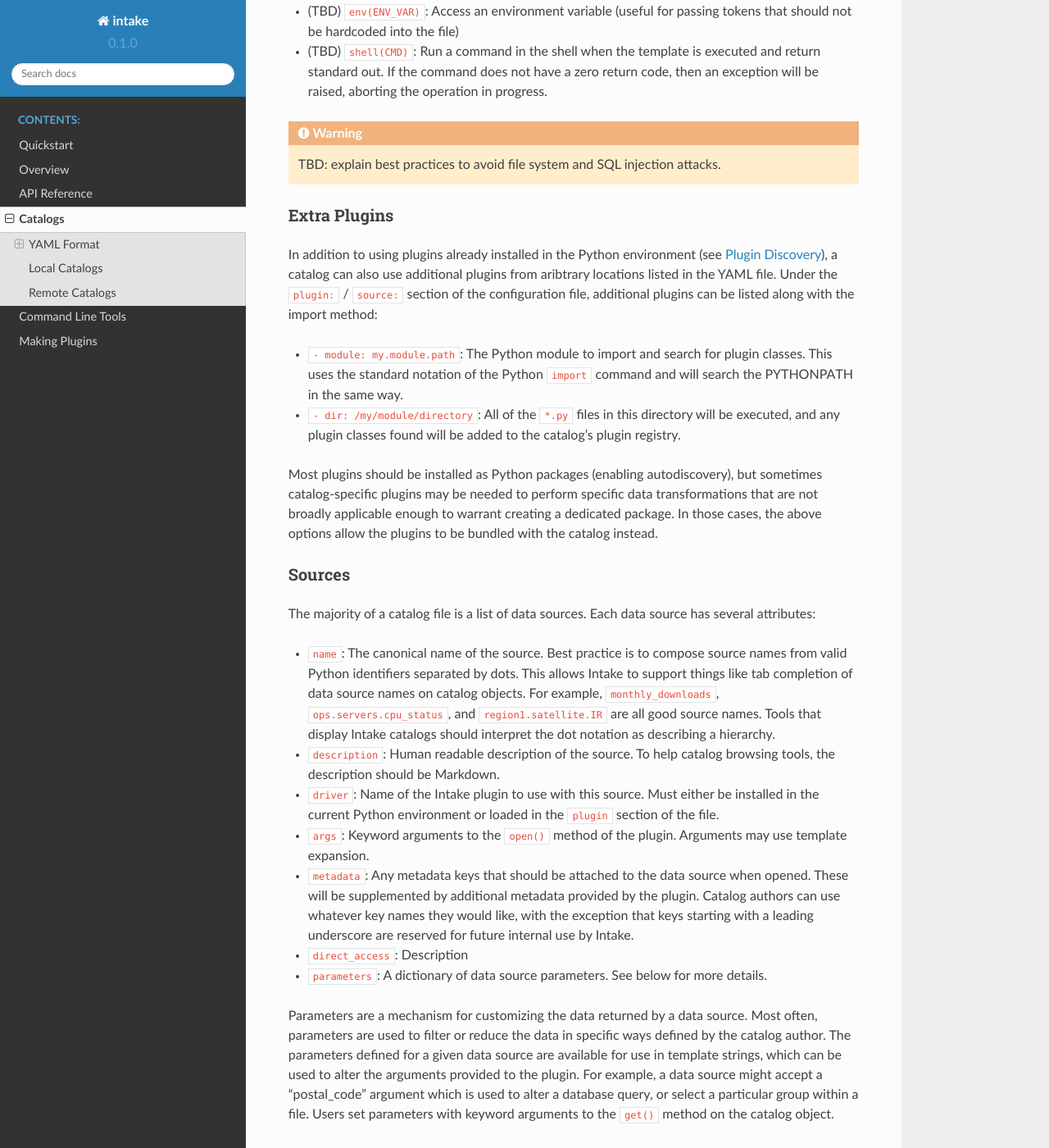
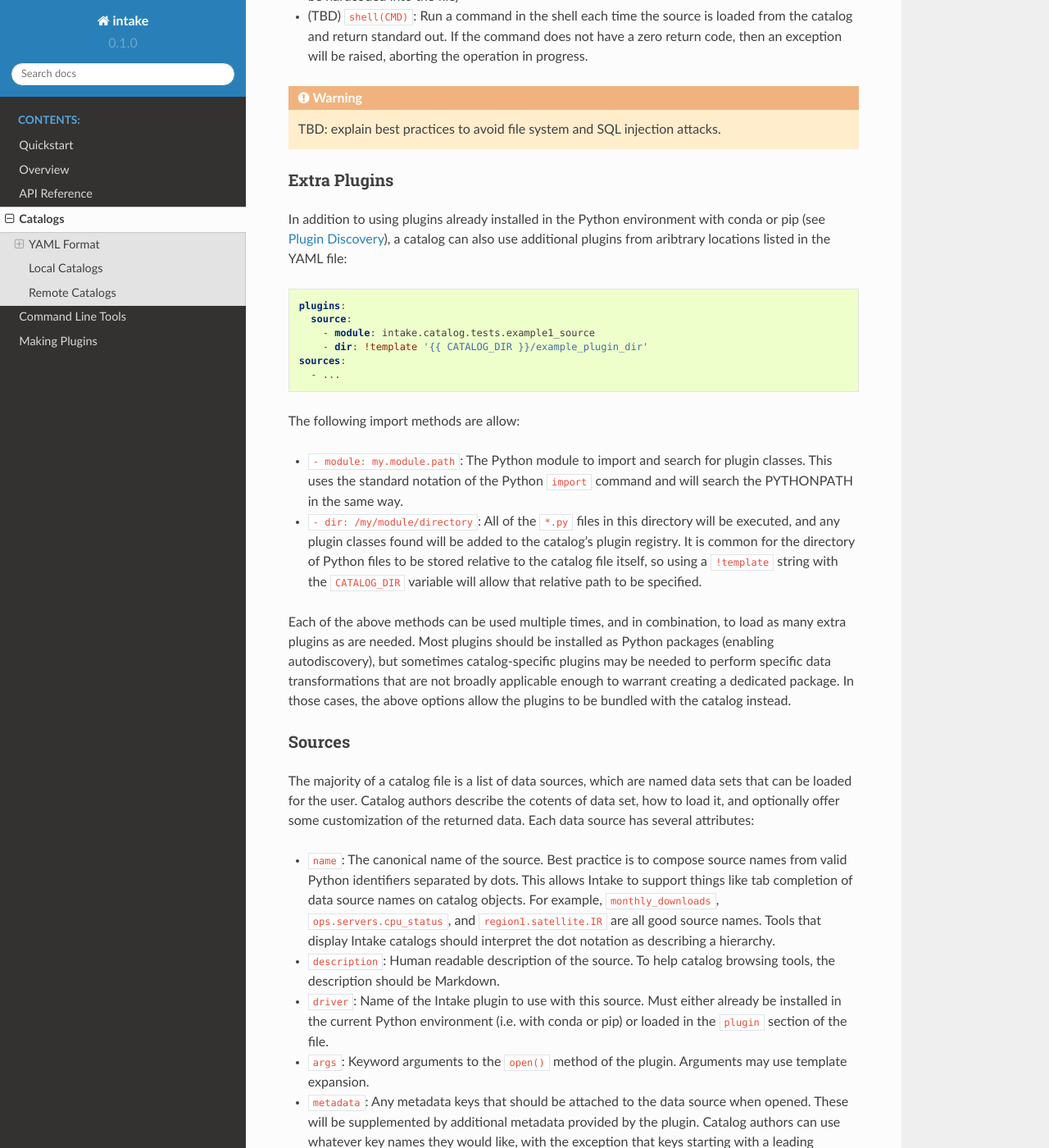
Before and after one commit to intake/intake, a Sphinx documentation site: the page built from docs/source/catalog.rst, in a window 1280 px wide and 1400 px high, scrolled down 1615 px. Shown: the whole window at 82% size. Built offline with Sphinx 7.4.7 and the Read the Docs theme 2.0.0, drawn with Linux system fonts in a browser that asks for light colours; some of the changed text lies outside the part shown.

Commit message:
Edits based on review comments

```diff
--- a/docs/source/catalog.rst
+++ b/docs/source/catalog.rst
@@ -16,14 +16,10 @@
 
 .. code-block:: yaml
 
-    plugins:
-      source:
-        - module: intake.catalog.tests.example1_source
-        - dir: !template '{{ CATALOG_DIR }}/example_plugin_dir'
     sources:
       - name: example
         description: test
-        driver: example1_plugin
+        driver: random
         args: {}
 
       - name: entry1_full
@@ -58,9 +54,9 @@
 
 Typically, templates are used to construct plugin arguments based on user-provided parameters in the context of a particular catalog entry.  There are also special Jinja2 variables functions that are automatically available in all template strings:
 
-- ``CATALOG_DIR``: The full path to the directory containing the YAML catalog file.  This is especially useful for constructing
+- ``CATALOG_DIR``: The full path to the directory containing the YAML catalog file.  This is especially useful for constructing paths relative to the catalog directory to locate data files and custom plugins.
 - (TBD) ``env(ENV_VAR)``: Access an environment variable (useful for passing tokens that should not be hardcoded into the file)
-- (TBD) ``shell(CMD)``: Run a command in the shell when the template is executed and return standard out.  If the command does not have a zero return code, then an exception will be raised, aborting the operation in progress.
+- (TBD) ``shell(CMD)``: Run a command in the shell each time the source is loaded from the catalog and return standard out.  If the command does not have a zero return code, then an exception will be raised, aborting the operation in progress.
 
 .. warning::
 
@@ -70,29 +66,40 @@
 Extra Plugins
 '''''''''''''
 
-In addition to using plugins already installed in the Python environment (see :ref:`plugin-discovery`), a catalog can also use additional plugins from aribtrary locations listed in the YAML file.  Under the ``plugin:`` / ``source:`` section of the configuration file, additional plugins can be listed along with the import method:
+In addition to using plugins already installed in the Python environment with conda or pip (see :ref:`plugin-discovery`), a catalog can also use additional plugins from aribtrary locations listed in the YAML file:
+
+.. code-block:: yaml
+
+    plugins:
+      source:
+        - module: intake.catalog.tests.example1_source
+        - dir: !template '{{ CATALOG_DIR }}/example_plugin_dir'
+    sources:
+      - ...
+
+
+The following import methods are allow:
 
 - ``- module: my.module.path``: The Python module to import and search for plugin classes.  This uses the standard notation of the Python ``import`` command and will search the PYTHONPATH in the same way.
-- ``- dir: /my/module/directory``: All of the ``*.py`` files in this directory will be executed, and any plugin classes found will be added to the catalog's plugin registry.
+- ``- dir: /my/module/directory``: All of the ``*.py`` files in this directory will be executed, and any plugin classes found will be added to the catalog's plugin registry.  It is common for the directory of Python files to be stored relative to the catalog file itself, so using a ``!template`` string with the ``CATALOG_DIR`` variable will allow that relative path to be specified.
 
-Most plugins should be installed as Python packages (enabling autodiscovery), but sometimes catalog-specific plugins may be needed to perform specific data transformations that are not broadly applicable enough to warrant creating a dedicated package.  In those cases, the above options allow the plugins to be bundled with the catalog instead.
+Each of the above methods can be used multiple times, and in combination, to load as many extra plugins as are needed.  Most plugins should be installed as Python packages (enabling autodiscovery), but sometimes catalog-specific plugins may be needed to perform specific data transformations that are not broadly applicable enough to warrant creating a dedicated package.  In those cases, the above options allow the plugins to be bundled with the catalog instead.
 
-.. _catalog-sources:
 
 Sources
 '''''''
 
-The majority of a catalog file is a list of data sources.  Each data source has several attributes:
+The majority of a catalog file is a list of data sources, which are named data sets that can be loaded for the user.  Catalog authors describe the cotents of data set, how to load it, and optionally offer some customization of the returned data.  Each data source has several attributes:
 
 - ``name``: The canonical name of the source.  Best practice is to compose source names from valid Python identifiers separated by dots.  This allows Intake to support things like tab completion of data source names on catalog objects. For example, ``monthly_downloads``, ``ops.servers.cpu_status``, and ``region1.satellite.IR`` are all good source names.  Tools that display Intake catalogs should interpret the dot notation as describing a hierarchy.
 - ``description``: Human readable description of the source.  To help catalog browsing tools, the description should be Markdown.
-- ``driver``: Name of the Intake plugin to use with this source.  Must either be installed in the current Python environment or loaded in the ``plugin`` section of the file.
+- ``driver``: Name of the Intake plugin to use with this source.  Must either already be installed in the current Python environment (i.e. with conda or pip) or loaded in the ``plugin`` section of the file.
 - ``args``: Keyword arguments to the ``open()`` method of the plugin.  Arguments may use template expansion.
 - ``metadata``: Any metadata keys that should be attached to the data source when opened.  These will be supplemented by additional metadata provided by the plugin.  Catalog authors can use whatever key names they would like, with the exception that keys starting with a leading underscore are reserved for future internal use by Intake.
-- ``direct_access``: Description
+- ``direct_access``: Control whether the data is directly accessed by the client, or proxied through a catalog server.  See :ref:`remote-catalogs` for more details.
 - ``parameters``: A dictionary of data source parameters.  See below for more details.
 
-Parameters are a mechanism for customizing the data returned by a data source.  Most often, parameters are used to filter or reduce the data in specific ways defined by the catalog author.  The parameters defined for a given data source are available for use in template strings, which can be used to alter the arguments provided to the plugin.  For example, a data source might accept a "postal_code" argument which is used to alter a database query, or select a particular group within a file.  Users set parameters with keyword arguments to the ``get()`` method on the catalog object.
+Parameters allow the user to customize the data returned by a data source.  Most often, parameters are used to filter or reduce the data in specific ways defined by the catalog author.  The parameters defined for a given data source are available for use in template strings, which can be used to alter the arguments provided to the plugin.  For example, a data source might accept a "postal_code" argument which is used to alter a database query, or select a particular group within a file.  Users set parameters with keyword arguments to the ``get()`` method on the catalog object.
 
 Parameter Definition
 ^^^^^^^^^^^^^^^^^^^^
@@ -112,7 +119,7 @@
 Local Catalogs
 --------------
 
-Catalogs can be entirely local, in-memory objects.  A catalog file can be loaded by creating a Catalog object::
+A Catalog can be loaded from a YAML file on the local filesystem by creating a Catalog object::
 
     from intake import Catalog
 
--- a/docs/source/making-plugins.rst
+++ b/docs/source/making-plugins.rst
@@ -15,32 +15,32 @@
 
 * dataframe
 * ndarray
-* python (list of dictionaries)
+* python (list of Python objects, usually dictionaries)
 
-A given plugin must only return one kind of container.  If a file format (such as HDF5) could reasonably be interpreted as two different data models depending on usage (such as a dataframe or an ndarray), then two different plugins need to be created with different names.
+A given plugin must only return one kind of container.  If a file format (such as HDF5) could reasonably be interpreted as two different data models depending on usage (such as a dataframe or an ndarray), then two different plugins need to be created with different names.  If a plugin returns the ``python`` container, it should document what Python objects will appear in the list.
 
-The source of data should be essentially permanent and immutable.  That is, loading the data should not destroy or modify the data, nor should closing the data source destroy the data either.  When a data source is serialized and sent to another host, it will need to be reopened at the destination, which may cause queries to be re-executed and files to be reopened.  Data sources that treat readers as "consumers" and remove data once read will cause erratic behavior, so Intake is not suitable for accessing things like message queues.
+The source of data should be essentially permanent and immutable.  That is, loading the data should not destroy or modify the data, nor should closing the data source destroy the data either.  When a data source is serialized and sent to another host, it will need to be reopened at the destination, which may cause queries to be re-executed and files to be reopened.  Data sources that treat readers as "consumers" and remove data once read will cause erratic behavior, so Intake is not suitable for accessing things like FIFO message queues.
 
 Schema
 ''''''
 
-The schema of a data source is assumed to be knowable prior to loading the data in full.  However, different kinds of data sources may not be able to determine their schema entirely ahead of time.  For example, determining the length of a CSV data set requires scanning the entire file, and many databases only report the field names and types after executing a query.  In these cases, there may be unknown parts of the schema before the read is executed.  Plugins may choose to have the user input this unknown information in the `open()` method, or do some kind of partial data inspection to determine the schema.  Regardless of method used, schema determination should be roughly independent of the number of returned records.
+The schema of a data source is assumed to be knowable prior to loading the data in full.  However, different kinds of data sources may not be able to determine their schema entirely ahead of time.  For example, determining the length of a CSV data set requires scanning the constituent files, and many databases will not report the field names and field types of the result set until *after* executing the query.  In these cases, there may be unknown parts of the schema before the read is executed.  Plugins may choose to have the user input this unknown information in the `open()` method, or do some kind of partial data inspection to determine the schema.  Regardless of method used, the time spent figuring out the schema ahead of time should be short and not scale with the size of the data.
 
 Partitioning
 ''''''''''''
 
-Data sources are assumed to be *partitionable*.  A data partion is a randomly accessible fragment of the data.  Partitions are numbered, starting from zero, and correspond to contiguous chunks of data divided along the first index of the data structure.
+Data sources are assumed to be *partitionable*.  A data partion is a randomly accessible fragment of the data.  Partitions are numbered, starting from zero, and correspond to contiguous chunks of data divided along the first dimension of the data structure.  (Tables and Python lists only have one dimension, ndarrays can have more than one.)
 
 .. note::
 
     Representation of ndarrays partitioned along multiple axes is TBD, but a desired feature.
 
-Not all data sources can be partitioned.  For example, arbitrary SQL queries generally cannot be partitioned, and file formats without sufficient indexing often can only be read from beginning to end.  In these cases, the DataSource object should report that there is only 1 partition.  However, it often makes sense for a data source to be able to represent a directory of files, in which case the files can become the partitions.
+Not all data sources can be partitioned.  For example, arbitrary SQL queries generally cannot be partitioned, and file formats without sufficient indexing often can only be read from beginning to end.  In these cases, the DataSource object should report that there is only 1 partition.  However, it often makes sense for a data source to be able to represent a directory of files, in which case each file will correspond to one partition.
 
 Metadata
 ''''''''
 
-Once opened, a DataSource object can have arbitrary metadata associated with it.  The metadata for a data source has basically the same data model as a JSON object (to ensure it can be serialized without special measures).  This metadata comes from two sources:
+Once opened, a DataSource object can have arbitrary metadata associated with it.  The metadata for a data source should be a dictionary that can be serialized as JSON.  This metadata comes from two sources:
 
 1. A data catalog entry can associate fixed metadata with the data source.  This is helpful for data formats that do not have any support for metadata within the file format.
 
@@ -56,11 +56,13 @@
 
     class FooPlugin(base.Plugin):
         def __init__(self):
+            '''Create new instance of the plugin for the Foo file format.
             super(Plugin, self).__init__(name='foo', version='0.1',
                                         container='dataframe',
                                         partition_access=True)
 
         def open(self, urlpath, **kwargs):
+            '''Return a data source for Foo-format file with filename ``urlpath``.'''
             base_kwargs, source_kwargs = self.separate_base_kwargs(kwargs)
             return FooSource(urlpath=urlpath, my_kwargs=source_kwargs,
                             metadata=base_kwargs['metadata'])
@@ -74,7 +76,7 @@
 
 The ``open()`` method should return an instance of a subclass of ``intake.source.base.DataSource`` (see below).  The arguments of the ``open()`` method are entirely up to the plugin, except some standard optional arguments used by catalogs:
 
-- ``metadata``: a dictionary of metadata from the catalog to associate with the source.
+- ``metadata``: a dictionary of metadata from the catalog to associate with the source.  This dictionary must be serializable as JSON.
 
 To help with ``open()`` methods that need to use ``**kwargs`` for other reasons, the base class includes a ``separate_base_kwargs`` method which will split out the above arguments from the rest into separate dictionaries.
 
@@ -114,7 +116,7 @@
 
 - ``__init__(self)``: Should be very lightweight and fast.  No files or network resources should be opened, and no signifcant memory should be allocated yet.  Data sources are often serialized immediately.  The default implementation of the pickle protocol in the base class will record all the arguments to ``__init__()`` and recreate the object with those arguments when unpickled, assuming the class has no side effects.
 - ``_get_schema(self)``: May open files and network resources and return as much of the schema as possible in small amount of *approximately* constant  time.  The ``npartitions`` and ``extra_metadata`` attributes must be correct when ``_get_schema`` returns.  The ``dtype`` attribute is next most important, but may be ``None`` if unknown.  The ``shape`` tuple can contain ``None`` values if the size of some dimensions is not known before reading.  The ``datashape`` attribute is a placeholder for future integration with Blaze-like systems and optional for now.
-- ``_get_partition(self, i)``: Should return all of the data from a given partition id.  The base class will automatically verify that ``i`` is in the range ``[0, npartitions)``, so no range checking is required.
+- ``_get_partition(self, i)``: Should return all of the data from partition id ``i``, where ``i`` is an integer.  The base class will automatically verify that ``i`` is in the range ``[0, npartitions)``, so no range checking is required.
 - ``_close(self)``: Close any network or file handles and deallocate any significant memory.  Note that these resources may be need to be reopened/reallocated if ``_get_partition()`` is called again later.
 
 
@@ -123,12 +125,12 @@
 
 Some plugins may benefit from taking full control of the DataSource behavior, in which case they will need to override all the public methods, rather than the internal methods described in the previous section.  The implementations should follow these rules:
 
-- ``__init__(self)``: Same as above.  If the default pickle implementation is insufficient, extra information can be saved in this method.  Note that data sources should only pickle the minimum information required to recreate the class, even if that requires reopening files and network connections to do redundant work.  The object attributes should be set to default placeholder values (``None``) if they are not known yet.
+- ``__init__(self)``: Same as above.  The standard object attributes (like ``dtype`` and ``shape``) should be set to default placeholder values (``None``) if they are not known yet.
 - ``discover(self)``: Read the source attributes, like ``npartitions``, etc.  As with ``_get_schema()`` above, this method is assumed to be fast, and make a best effort to set attributes.
-- ``read(self)``: Return all the data in memory in one large container.
+- ``read(self)``: Return all the data in memory in one in-memory container.
 - ``read_chunked(self)``: Return an iterator that returns contiguous chunks of the data.  The chunking is generally assumed to be at the partition level, but could be finer grained if desired.
 - ``read_partition(self, i)``: Returns the data for a given partition id.  It is assumed that reading a given partition does not require reading the data that precedes it.  If ``i`` is out of range, an ``IndexError`` should be raised.
-- ``to_dask(self)``: Return a dask data structure corresponding to this data source.  It should be assumed that the data can be read from the Dask workers, so the loads can be done in future tasks.
+- ``to_dask(self)``: Return a (lazy) Dask data structure corresponding to this data source.  It should be assumed that the data can be read from the Dask workers, so the loads can be done in future tasks.  For further information, see the `Dask documentation <https://dask.pydata.org/en/latest/>`_.
 - ``close(self)``: Close network or file handles and deallocate memory.  If other methods are called after ``close()``, the source is automatically reopened.
 
 It is also important to note that source attributes should be set after ``read()``, ``read_chunked()``, ``read_partition()`` and ``to_dask()``, even if ``discover()`` was not called by the user.
@@ -138,6 +140,8 @@
 Plugin Discovery
 ----------------
 
-When Intake is imported, it will search the Python module path (by default includes ``site-packages`` and other directories in your ``$PYTHONPATH``) for packages starting with ``intake_`` and discover Plugin subclasses inside those packages to register.  These plugins will also be used to automatically create ``open_[plugin_name]`` convenience functions under the intake module.
+When Intake is imported, it will search the Python module path (by default includes ``site-packages`` and other directories in your ``$PYTHONPATH``) for packages starting with ``intake_`` and discover Plugin subclasses inside those packages to register.  Plugins will be registered based on the``name`` attribute of the object after being instantiated, *not* the name of the Plugin class or module.  By convention, plugins should have names that are lowercase, valid Python identifiers that do not contain the word ``intake``.
 
-To take advantage of plugin discovery, give your installed package a name that starts with ``intake_`` and put your plugin class(es) into the ``__init__.py`` of the package.
+After the discovery phase, Intake will automatically create ``open_[plugin_name]`` convenience functions under the ``intake`` module namespace.  Calling a function like ``open_csv()`` is equivalent to calling the ``open()`` method on the ``csv`` plugin.
+
+To take advantage of plugin discovery, give your installed package a name that starts with ``intake_`` and define your plugin class(es) in the ``__init__.py`` of the package.
--- a/docs/source/overview.rst
+++ b/docs/source/overview.rst
@@ -12,8 +12,9 @@
 * Pandas Dataframes - tabular data
 * NumPy Arrays - tensor data
 * Python lists of dictionaries - semi-structured data
+* (possibly more in the future)
 
-Additionally, Intake can load data into Dask distributed data structures (dask.dataframe, dask.array, dask.bag).
+Additionally, Intake can load data into distributed data structures.  Currently it supports Dask, a flexible parallel computing library with distributed containers like `dask.dataframe <https://dask.pydata.org/en/latest/dataframe.html>`_, `dask.array <https://dask.pydata.org/en/latest/array.html>`_, and `dask.bag <https://dask.pydata.org/en/latest/bag.html>`_.  In the future, other distributed computing systems could use Intake to create similar data structures.
 
 Why Intake?
 -----------
--- a/docs/source/quickstart.rst
+++ b/docs/source/quickstart.rst
@@ -1,7 +1,7 @@
 Quickstart
 ==========
 
-This guide will show you how to get started using Intake to read data.  It assumes you are working in either a conda environment or a virtualenv/pip.
+This guide will show you how to get started using Intake to read data.  It assumes you are working in either a conda or a virtualenv/pip environment.
 
 Installation
 ------------
```
Also changed, not shown: other parts of docs/source/catalog.rst (+2 -1 lines).
